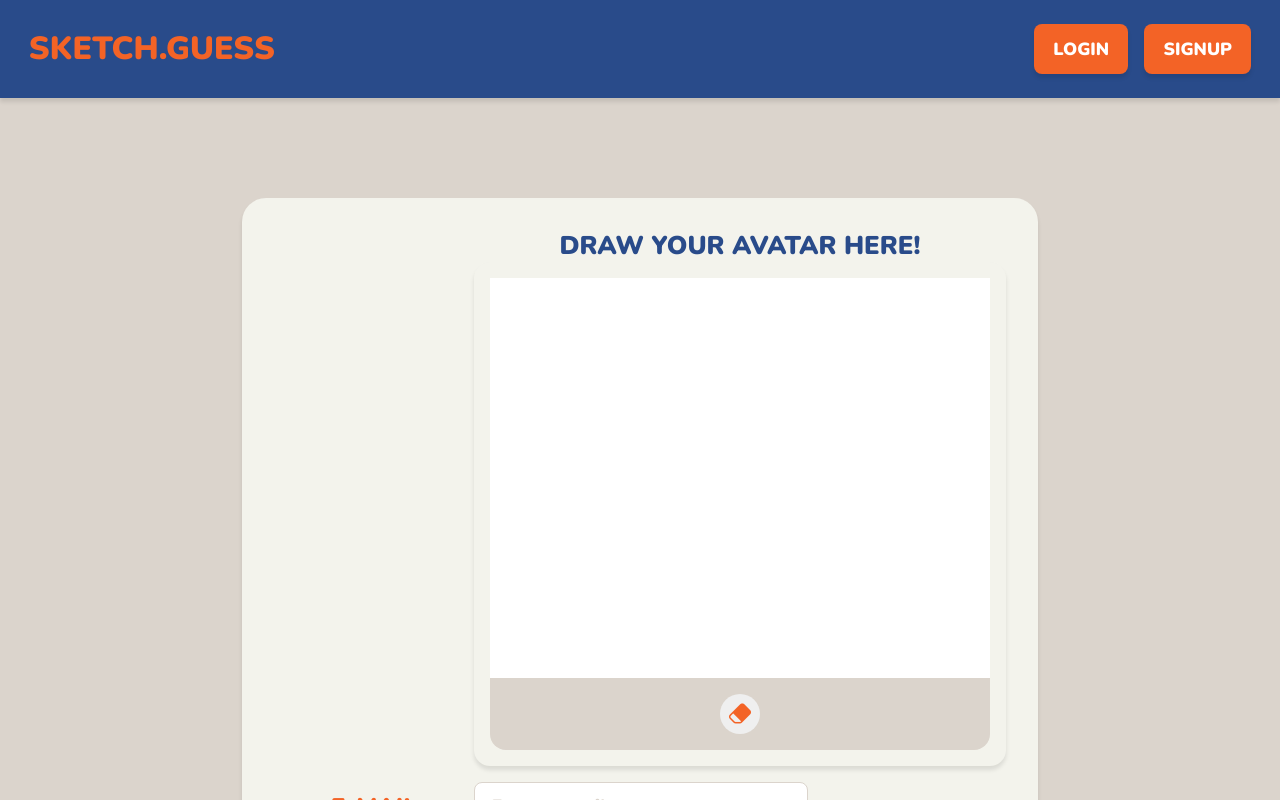
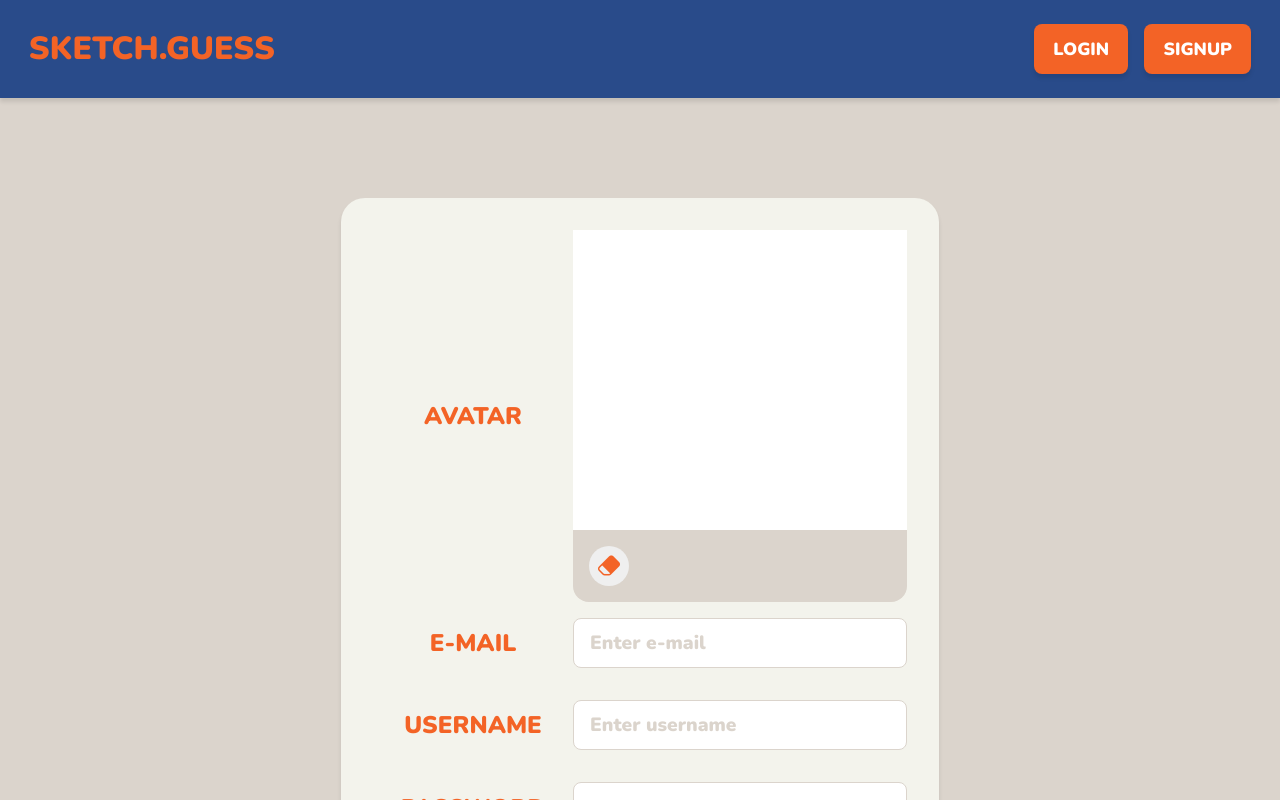
Before and after one commit to 99patricia/Guess-a-Sketch, a React (Create React App) app in the folder client/: page /register in a window 1280 px wide. Shown: the top 800 px of the page. Built offline with nearby package versions, Linux system fonts and the light colour scheme; no server answers.

Commit message:
Add a background to the avatar image + fix a bug with making multiple post requests

```diff
--- a/client/src/components/Canvas.jsx
+++ b/client/src/components/Canvas.jsx
@@ -1,15 +1,20 @@
-import React, { useEffect, useRef } from "react";
+import React, { useEffect } from "react";
 import styled from "styled-components";
 import { socket } from "service/socket";
 
 import { CanvasFooter } from "components/Canvas/";
 
 const StyledCanvasContainer = styled.div`
-    background-color: var(--light-beige);
-    padding: 1rem;
-    border-radius: 1rem;
-    width: 500px;
-    box-shadow: 0px 4px 4px rgba(0, 0, 0, 0.1);
+    width: ${(props) => (props.width ? props.width + "px" : "500px")};
+
+    ${(props) =>
+        !props.noContainer &&
+        `
+        background-color: var(--light-beige);
+        border-radius: 1rem;
+        padding: 1rem;
+        box-shadow: 0px 4px 4px rgba(0, 0, 0, 0.1);
+  `}
 `;
 
 const StyledCanvas = styled.canvas`
@@ -125,13 +130,16 @@ const Canvas = React.forwardRef((props, ref) => {
                 draw(data.x0, data.y0, data.x1, data.y1);
             });
         }
-    }, []);
+    }, [canvasRef, sendToSocket]);
 
     return (
-        <StyledCanvasContainer>
+        <StyledCanvasContainer
+            width={props.width}
+            noContainer={props.noContainer}
+        >
             <StyledCanvas
-                width="500"
-                height="400"
+                width={props.width || "500"}
+                height={props.height || "400"}
                 ref={canvasRef}
             ></StyledCanvas>
             <CanvasFooter canvasRef={canvasRef} sendToSocket={sendToSocket} />
--- a/client/src/pages/Register.jsx
+++ b/client/src/pages/Register.jsx
@@ -2,6 +2,7 @@ import React, { useEffect, useRef, useState } from "react";
 import axios from "axios";
 import styled from "styled-components";
 
+import { StyledLabel } from "components/FormInput";
 import {
     Button,
     Canvas,
@@ -19,14 +20,6 @@ const StyledMessage = styled.div`
     box-shadow: 0px 4px 4px rgba(0, 0, 0, 0.1);
     border-radius: 1.5rem;
     margin: 0 auto;
-`;
-
-const StyledAvatarCanvasContainer = styled.div`
-    margin: 0 auto;
-    text-transform: uppercase;
-    text-align: center;
-    font-size: 1.6rem;
-    line-height: 2rem;
 `;
 
 function Register() {
@@ -47,8 +40,13 @@ function Register() {
 
         submitButton.addEventListener("click", (e) => {
             e.preventDefault();
+
+            // Save the avatar image data to store in database
+            const ctx = canvas.getContext("2d");
+            ctx.globalCompositeOperation = "destination-over";
+            ctx.fillStyle = "white";
+            ctx.fillRect(0, 0, canvas.width, canvas.height);
             setAvatar(canvas.toDataURL("image/png"));
-            handleRegister(e);
         });
     }, []);
 
@@ -89,10 +87,13 @@ function Register() {
                             {errorMessage && (
                                 <ErrorMessage>{errorMessage}</ErrorMessage>
                             )}
-                            <StyledAvatarCanvasContainer>
-                                Draw your avatar here!
-                                <Canvas ref={canvasRef} />
-                            </StyledAvatarCanvasContainer>
+                            <StyledLabel>Avatar</StyledLabel>
+                            <Canvas
+                                ref={canvasRef}
+                                width={334}
+                                height={300}
+                                noContainer
+                            />
                             <FormInput
                                 label="E-mail"
                                 placeholder="Enter e-mail"
@@ -111,7 +112,13 @@ function Register() {
                                 type="password"
                                 onChange={(e) => setPassword(e.target.value)}
                             ></FormInput>
-                            <Button ref={submitButtonRef}>Submit</Button>
+                            <Button
+                                column
+                                onClick={handleRegister}
+                                ref={submitButtonRef}
+                            >
+                                Submit
+                            </Button>
                             <CustomLink to="/login">
                                 Already have an account? Sign in
                             </CustomLink>
```
